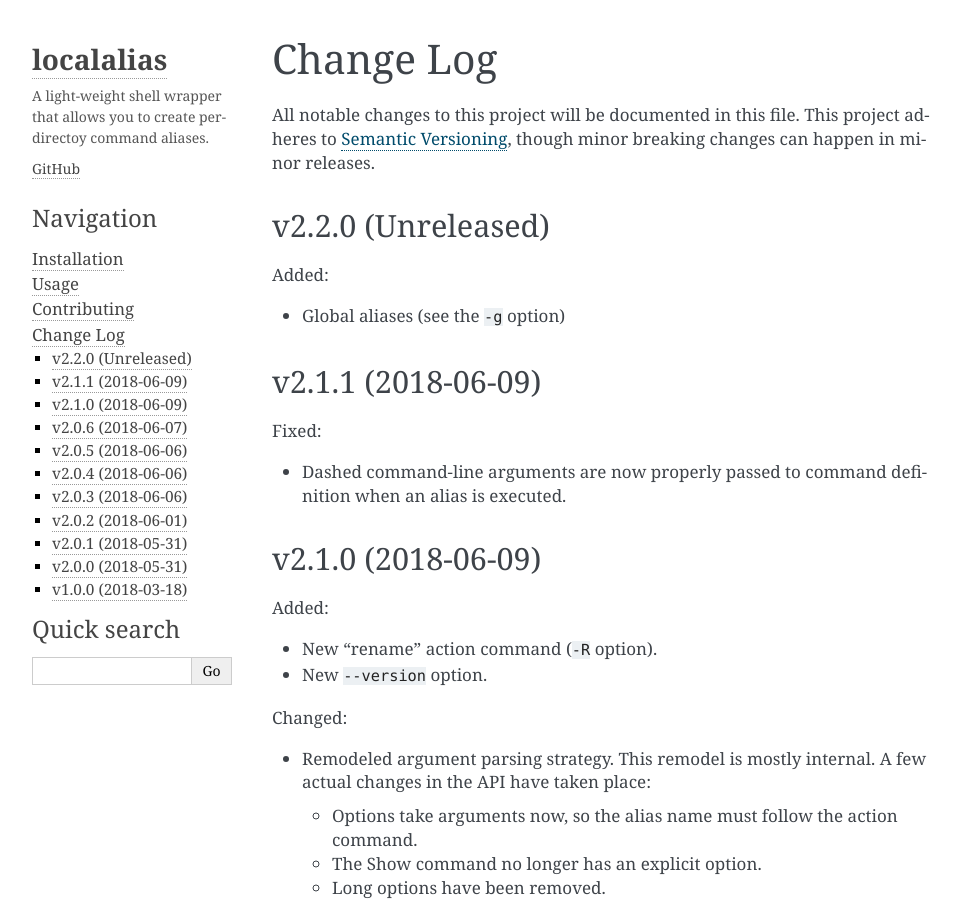
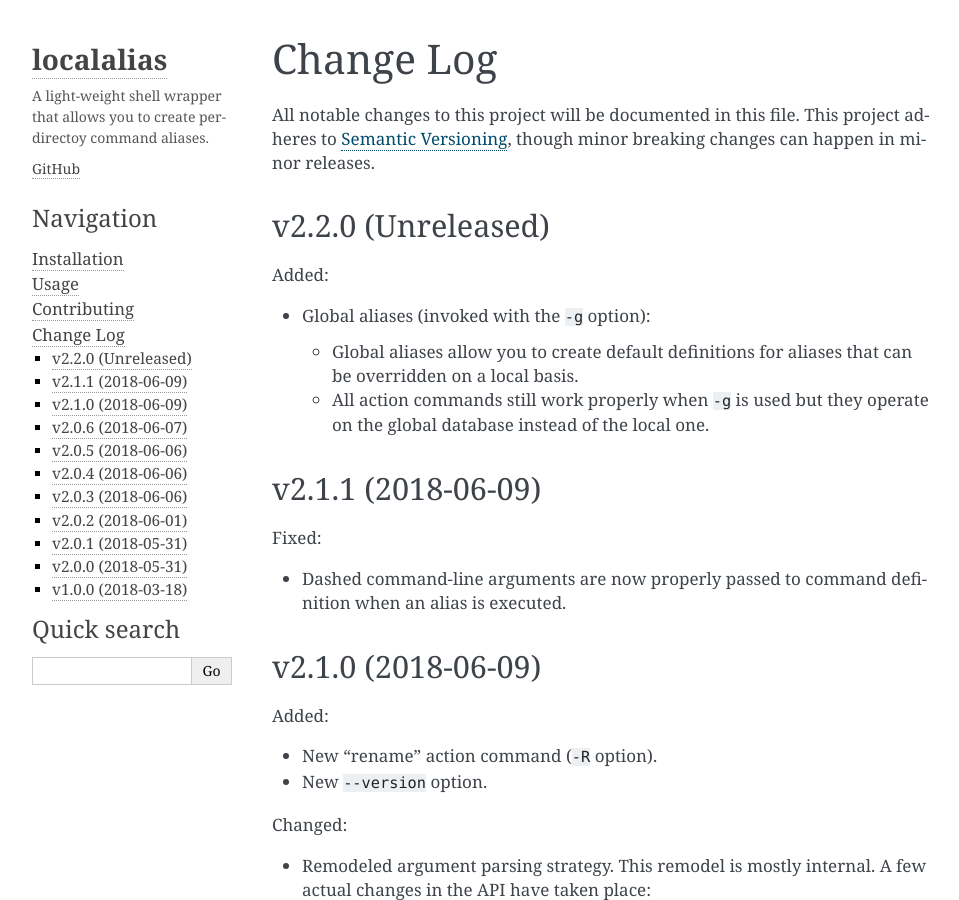
Before and after one commit to bbugyi200/funky, a Sphinx documentation site: the page built from docs/changelog.rst, in a window 1280 px wide and 900 px high. Shown: the whole window, without its empty margins (148-1107 px from the left). Built offline with Sphinx 7.4.7, drawn with Linux system fonts in a browser that asks for light colours.

Commit message:
Docs: add documentation for new --global option (#25)

```diff
--- a/CHANGELOG.rst
+++ b/CHANGELOG.rst
@@ -11,7 +11,12 @@ v2.2.0 (Unreleased)
 
 Added:
 
-* Global aliases (see the ``-g`` option)
+* Global aliases (invoked with the ``-g`` option):
+
+  - Global aliases allow you to create default definitions for aliases that can be overridden on
+    a local basis.
+  - All action commands still work properly when ``-g`` is used but they operate on the global
+    database instead of the local one.
 
 v2.1.1 (2018-06-09)
 -------------------
--- a/docs/installation.rst
+++ b/docs/installation.rst
@@ -1,7 +1,4 @@
 .. highlight:: shell
-
-.. role:: shell(code)
-   :language: bash
 
 .. _install:
 
```
Also changed, not shown: docs/usage.rst (+48 -14 lines).
